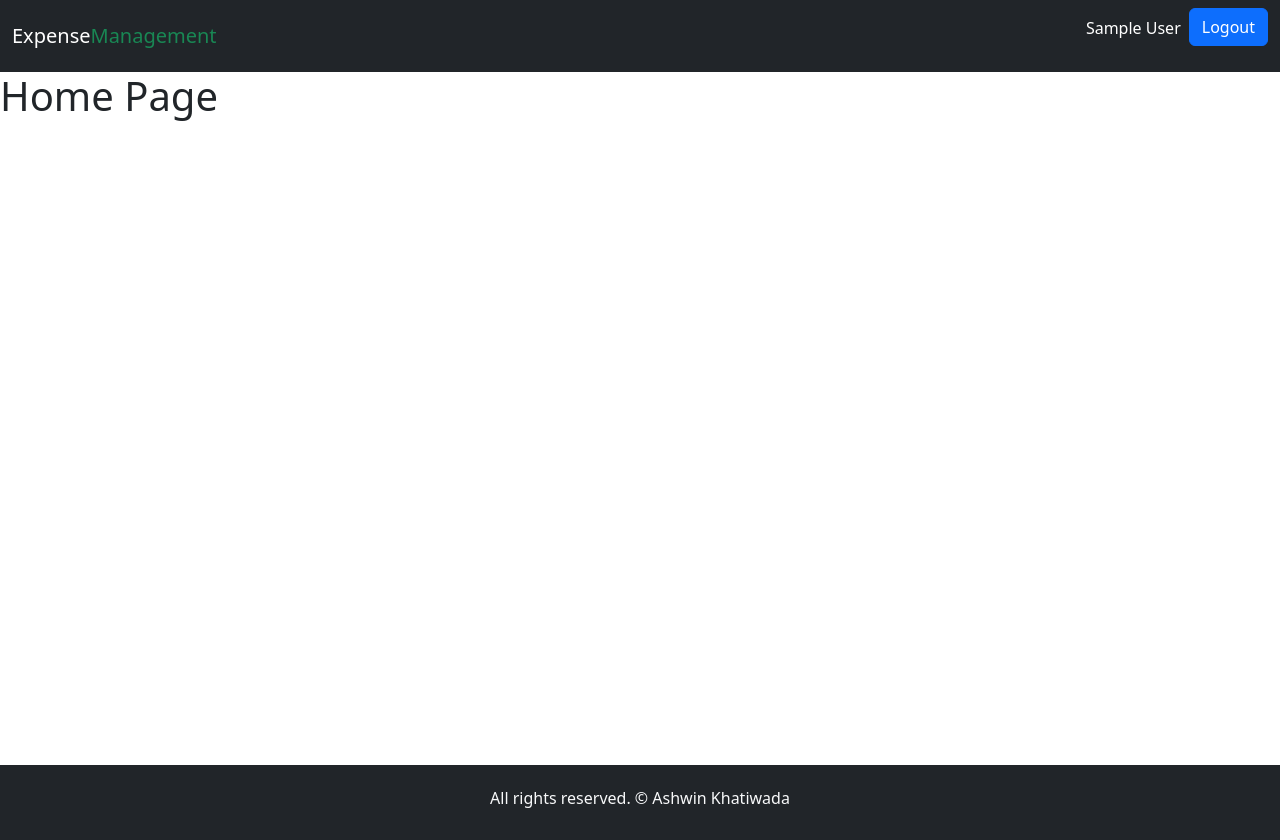
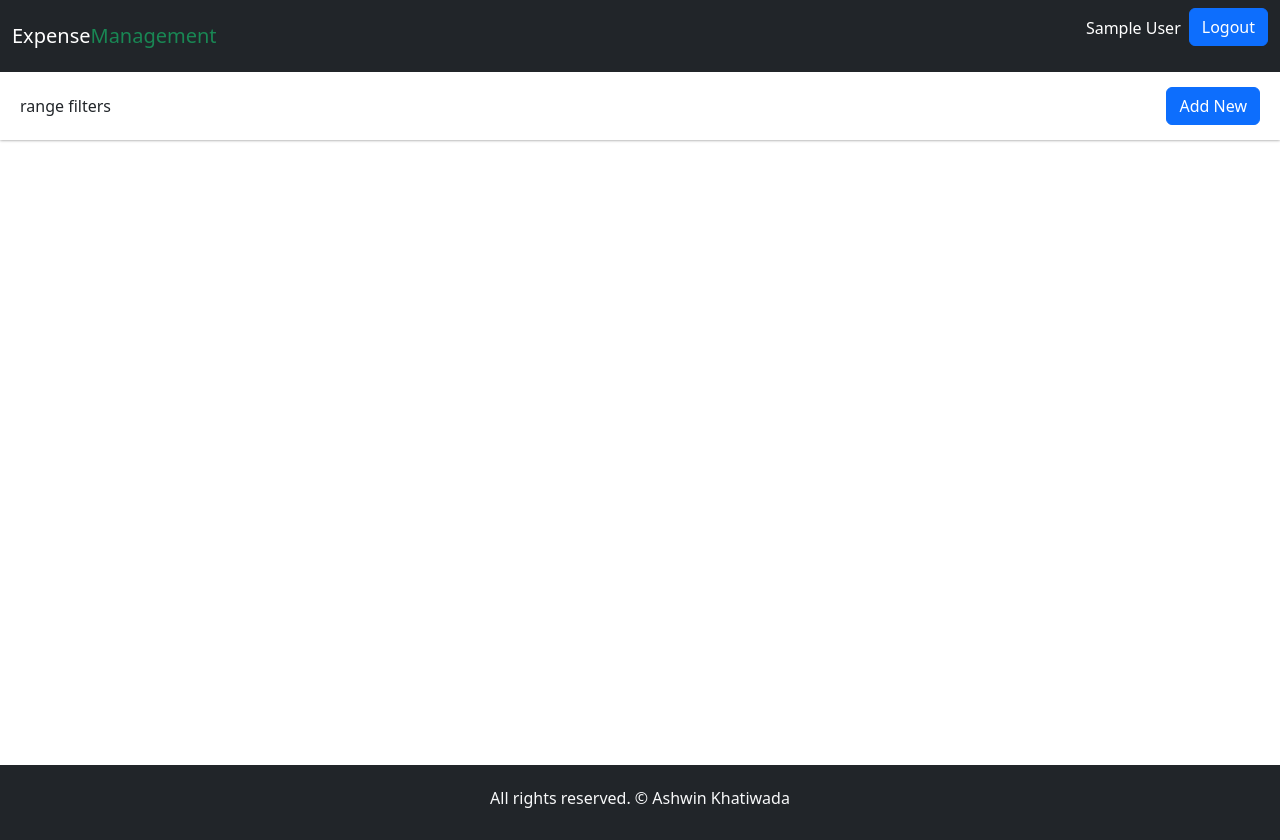
Before and after one commit to ashwin1321/expense-tracker, a React (Vite) app in the folder client/: page / in a window 1280 px wide. Built offline with nearby package versions, Linux system fonts and the light colour scheme; sample sign-in values are in the browser's storage.

Commit message:
transaction form created

```diff
--- a/client/src/index.css
+++ b/client/src/index.css
@@ -17,3 +17,12 @@
   align-items: center;
   flex-direction: column;
 }
+
+/* transaction page */
+.filters {
+  display: flex;
+  align-items: center;
+  justify-content: space-between;
+  padding: 15px 20px;
+  box-shadow: 0 0 3px gray;
+}
--- a/client/src/pages/Homepage.jsx
+++ b/client/src/pages/Homepage.jsx
@@ -1,10 +1,76 @@
-import React from "react";
+import React, { useState } from "react";
+import { Form, Modal, Input, Select } from "antd";
 import Layout from "../components/layout/Layout";
+import Footer from "../components/layout/Footer";
 
 const Homepage = () => {
+  const [showModal, setShowModal] = useState(false);
+
+  const handleSubmit = (values) => {
+    console.log(values);
+  };
   return (
     <Layout>
-      <h1>Home Page</h1>
+      <div className="filters">
+        <div>range filters</div>
+        <div>
+          <button
+            className="btn btn-primary"
+            onClick={() => setShowModal(true)}
+          >
+            Add New
+          </button>
+        </div>
+      </div>
+      <div className="content"></div>
+      <Modal
+        title="Add Transaction"
+        open={showModal}
+        onCancel={() => {
+          setShowModal(false);
+        }}
+        footer={false}
+      >
+        <Form layout="vertical" onFinish={handleSubmit}>
+          <Form.Item label="Amount" name="amount">
+            <Input text="text" required />
+          </Form.Item>
+
+          <Form.Item label="Type" name="type">
+            <Select>
+              <Select.Option value="income">Income</Select.Option>
+              <Select.Option value="expense">Expense</Select.Option>
+            </Select>
+          </Form.Item>
+
+          <Form.Item label="Category" name="category">
+            <Select>
+              <Select.Option value="food">food</Select.Option>
+              <Select.Option value="fuel">Fuel</Select.Option>
+              <Select.Option value="repair">Repair</Select.Option>
+              <Select.Option value="extra">Extra</Select.Option>
+            </Select>
+          </Form.Item>
+
+          <Form.Item label="Date" name="date">
+            <Input type="date" required />
+          </Form.Item>
+
+          <Form.Item label="Reference" name="reference">
+            <Input type="text" />
+          </Form.Item>
+
+          <Form.Item label="Description" name="description">
+            <Input type="text" required />
+          </Form.Item>
+
+          <div className="d-flex justify-content-end">
+            <button type="submit" className="btn btn-primary">
+              SAVE
+            </button>
+          </div>
+        </Form>
+      </Modal>
     </Layout>
   );
 };
```
Also changed, not shown: 1 other file (tests, documents, lock files or other folders).
